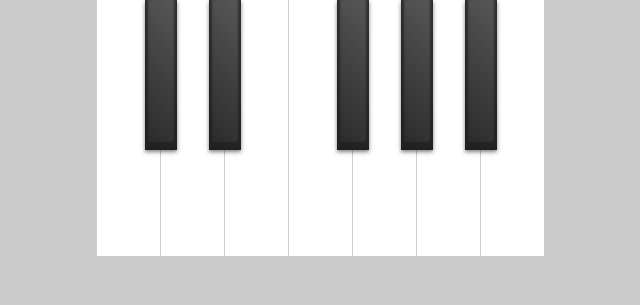
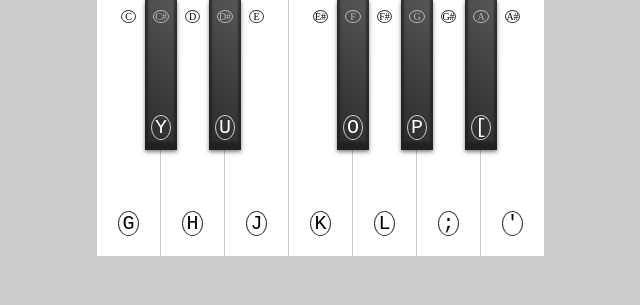
Before and after one commit to dlouise64/js-challenge, a plain HTML site: page 01 - JavaScript Drum Kit/index.html in a window 1280 px wide. Shown: the whole page, without its empty margins (255-895 px from the left). Drawn offline with Linux system fonts and the light colour scheme.

Commit message:
add notes to keys

```diff
--- a/01 - JavaScript Drum Kit/index.html
+++ b/01 - JavaScript Drum Kit/index.html
@@ -50,18 +50,54 @@
   </div> -->
 
   <ul class="piano" ontouchstart="">
-    <li class="key white key_white" data-key="71"></li>
-    <li class="key black key_black" data-key="89"></li>
-    <li class="key white key_white" data-key="72"></li>
-    <li class="key black key_black" data-key="85"></li>
-    <li class="key white offset key_white" data-key="74"></li>
-    <li class="key white key_white" data-key="75"></li>
-    <li class="key black key_black" data-key="79"></li>
-    <li class="key white key_white" data-key="76"></li>
-    <li class="key black key_black" data-key="80"></li>
-    <li class="key white key_white" data-key="186"></li>
-    <li class="key black key_black" data-key="219"></li>
-    <li class="key white key_white" data-key="222"></li>
+    <li class="key white key_white" data-key="71">
+      <span>C</span>
+      <kbd>G</kbd>
+    </li>
+    <li class="key black key_black" data-key="89">
+      <span>C#</span>
+      <kbd>Y</kbd>
+    </li>
+    <li class="key white key_white" data-key="72">
+      <span>D</span>
+      <kbd>H</kbd>
+    </li>
+    <li class="key black key_black" data-key="85">
+      <span>D#</span>
+      <kbd>U</kbd>
+    </li>
+    <li class="key white offset key_white" data-key="74">
+      <span>E</span>
+      <kbd>J</kbd>
+    </li>
+    <li class="key white key_white" data-key="75">
+      <span>E#</span>
+      <kbd>K</kbd>
+    </li>
+    <li class="key black key_black" data-key="79">
+      <span>F</span>
+      <kbd>O</kbd>
+    </li>
+    <li class="key white key_white" data-key="76">
+      <span>F#</span>
+      <kbd>L</kbd>
+    </li>
+    <li class="key black key_black" data-key="80">
+      <span>G</span>
+      <kbd>P</kbd>
+    </li>
+    <li class="key white key_white" data-key="186">
+      <span>G#</span>
+      <kbd>;</kbd>
+    </li>
+    <li class="key black key_black" data-key="219">
+      <span>A</span>
+      <kbd>[</kbd>
+    </li>
+    <li class="key white key_white" data-key="222">
+      <span>A#</span>
+      <kbd>'</kbd>
+    </li>
   </ul>
 
   <audio data-key="71" src="sounds/c1.wav"></audio>
--- a/01 - JavaScript Drum Kit/style.css
+++ b/01 - JavaScript Drum Kit/style.css
@@ -17,6 +17,7 @@ body {
 }
 .piano .black, .piano .white {
   float: left;
+  text-align:center;
 }
 .piano .black {
   position: relative;
@@ -36,6 +37,7 @@ body {
 }
 
 .piano .white {
+  position:relative;
   background-color: #FFF;
   height: 16rem;
   width: 4rem;
@@ -64,3 +66,57 @@ body {
   box-shadow: 0.1875rem 0 0.1875rem rgba(0, 0, 0, 0.1) inset, -0.3125rem 0.3125rem 1.25rem rgba(0, 0, 0, 0.2) inset, 0 0 0.3125rem rgba(0, 0, 0, 0.2) !important;
   transition:all 0.1s !important;
 }
+
+.key kbd, .key span {
+  position:absolute;
+}
+
+/* FIXME: tidy me*/
+
+.key kbd, .key span {
+  border-radius:100%;
+}
+
+.white kbd {
+  bottom:20px;
+  left:0;
+  right:0;
+  margin: 0 21px;
+  font-size:1.25rem;
+  border:1px solid #333;
+}
+.black kbd {
+  bottom:10px;
+  margin: 0 6px;
+  font-size:1.25rem;
+  border:1px solid #CCC;
+  color:#FFF;
+}
+.key span {
+  top:10px;
+  left:0;
+  right:0;
+  font-size:10px;
+  border:1px solid #333;
+}
+
+.black kbd, .key span {
+  left:0;
+  right:0;
+}
+
+.white span {
+  /*color:#000;*/
+  margin: 0 24px;
+}
+.black span {
+  color:#B9B9B9;
+  margin:0 8px;
+  border:1px solid #B9B9B9;
+}
+
+
+.key_black_playing kbd, .key_white_playing kbd {
+  color:#00a1ff;
+  border-color:#00a1ff;
+}
```
